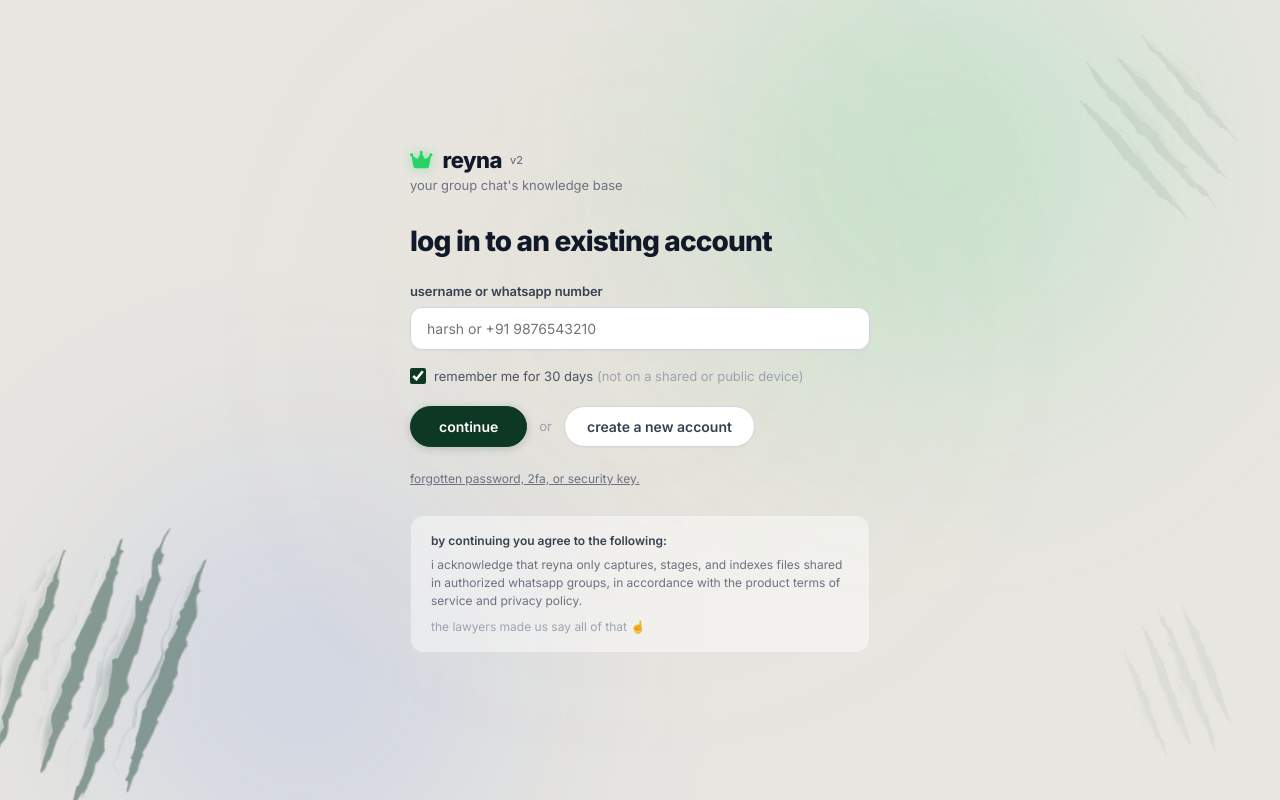
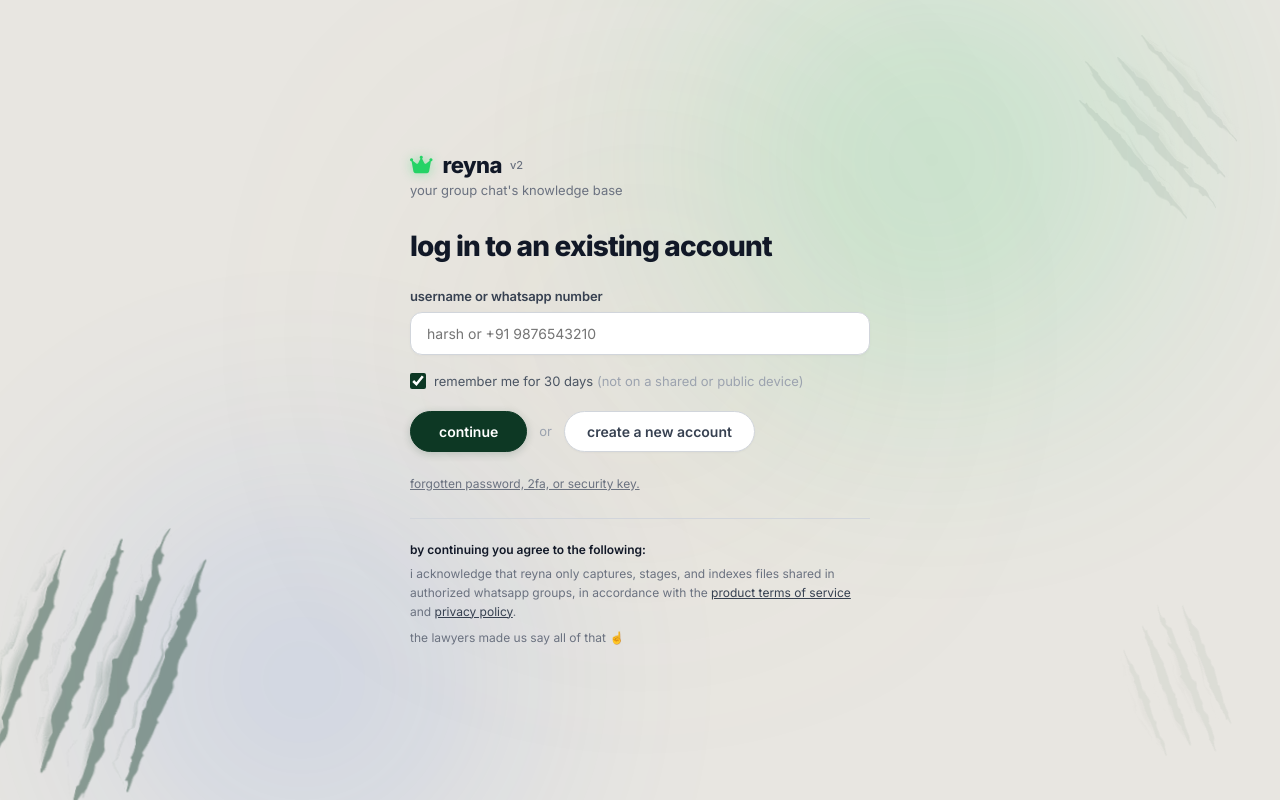
Before and after one commit to hurshnarayan/reyna, a React (Vite) app in the folder web/: page /login in a window 1280 px wide. Built offline with nearby package versions, Linux system fonts and the light colour scheme.

Commit message:
style(login): make legal disclaimer seamless with thin divider matching attached reference

```diff
--- a/web/src/pages/Login.jsx
+++ b/web/src/pages/Login.jsx
@@ -621,24 +621,24 @@ export default function Login() {
           </div>
         </form>
 
-        {/* Legal / Policy Disclaimer */}
+        {/* Legal / Policy Disclaimer (seamless text, no box div) */}
         <div style={{
-          background: 'rgba(255, 255, 255, 0.45)',
-          border: '1px solid rgba(0, 0, 0, 0.06)',
-          borderRadius: 14,
-          padding: '16px 20px',
-          marginTop: 28,
+          borderTop: '1px solid #d1d5db',
+          paddingTop: 22,
+          marginTop: 26,
           fontSize: 12,
           color: '#6b7280',
-          lineHeight: 1.5,
+          lineHeight: 1.55,
         }}>
-          <div style={{ fontWeight: 600, color: '#374151', marginBottom: 6 }}>
+          <div style={{ fontWeight: 600, color: '#111827', marginBottom: 6 }}>
             by continuing you agree to the following:
           </div>
-          <p style={{ margin: '0 0 8px 0', lineHeight: 1.5 }}>
-            i acknowledge that reyna only captures, stages, and indexes files shared in authorized whatsapp groups, in accordance with the product terms of service and privacy policy.
+          <p style={{ margin: '0 0 8px 0', lineHeight: 1.55 }}>
+            i acknowledge that reyna only captures, stages, and indexes files shared in authorized whatsapp groups, in accordance with the{' '}
+            <span style={{ textDecoration: 'underline', color: '#374151', cursor: 'pointer' }}>product terms of service</span> and{' '}
+            <span style={{ textDecoration: 'underline', color: '#374151', cursor: 'pointer' }}>privacy policy</span>.
           </p>
-          <p style={{ margin: 0, color: '#9ca3af' }}>
+          <p style={{ margin: 0, color: '#6b7280' }}>
             the lawyers made us say all of that ☝️
           </p>
         </div>
```
